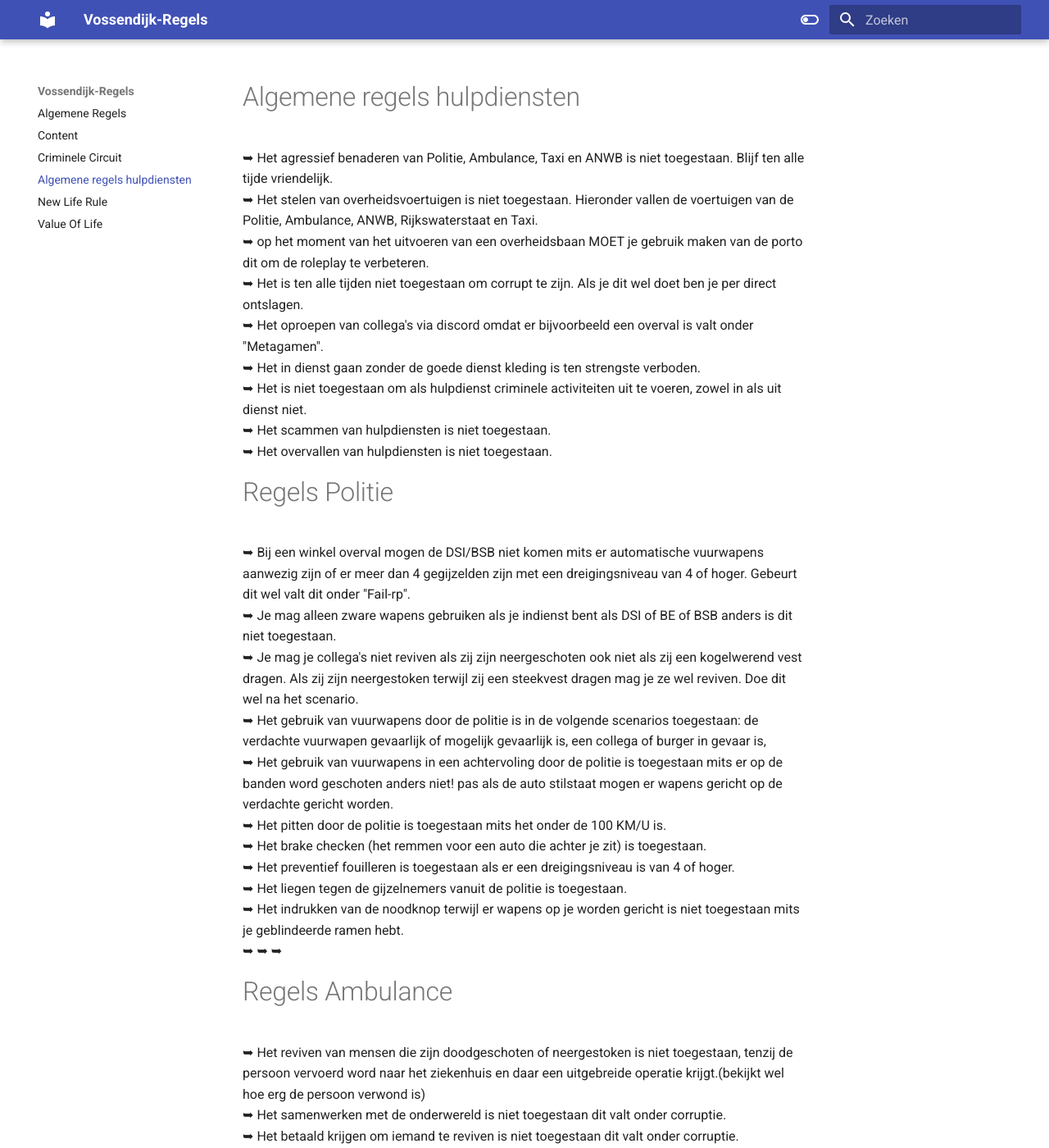
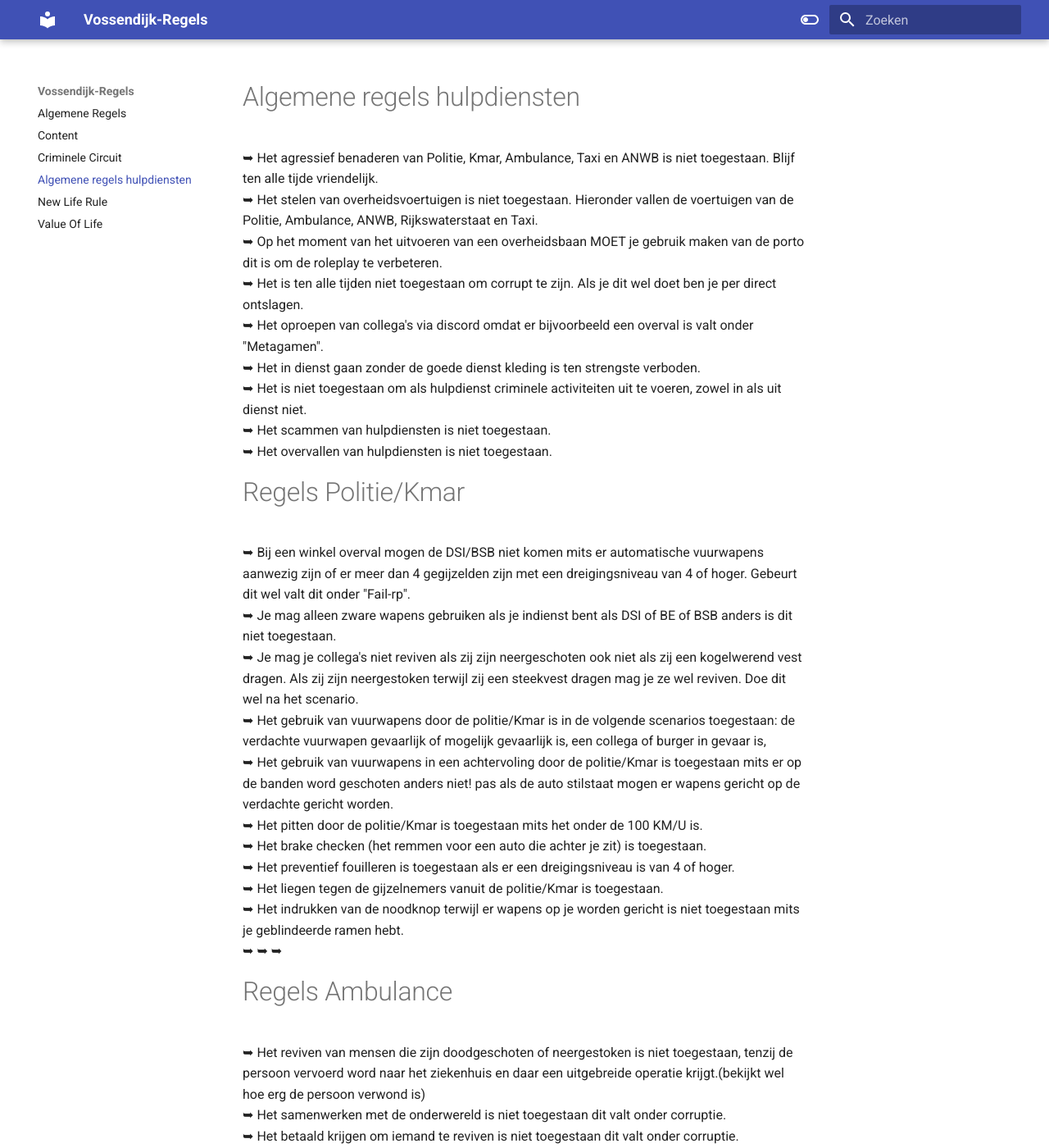
Before and after one commit to mrleduck/Vossendijk-Regels, an MkDocs documentation site: the page built from docs/hulpdiensten.md, in a window 1280 px wide and 1400 px high. Shown: the whole window at 82% size. Built offline with MkDocs 1.6.1 and Material for MkDocs 9.7.7, drawn with Linux system fonts in a browser that asks for light colours.

Commit message:
Update hulpdiensten.md

```diff
--- a/docs/hulpdiensten.md
+++ b/docs/hulpdiensten.md
@@ -1,8 +1,8 @@
 # Algemene regels hulpdiensten
 
- ➥ Het agressief benaderen van Politie, Ambulance, Taxi en ANWB is niet toegestaan. Blijf ten alle tijde vriendelijk.</br>
+ ➥ Het agressief benaderen van Politie, Kmar, Ambulance, Taxi en ANWB is niet toegestaan. Blijf ten alle tijde vriendelijk.</br>
  ➥ Het stelen van overheidsvoertuigen is niet toegestaan. Hieronder vallen de voertuigen van de Politie, Ambulance, ANWB, Rijkswaterstaat en Taxi.</br>
- ➥ op het moment van het uitvoeren van een overheidsbaan MOET je gebruik maken van de porto dit om de roleplay te verbeteren.</br>
+ ➥ Op het moment van het uitvoeren van een overheidsbaan MOET je gebruik maken van de porto dit is om de roleplay te verbeteren.</br>
  ➥ Het is ten alle tijden niet toegestaan om corrupt te zijn. Als je dit wel doet ben je per direct ontslagen.</br>
  ➥ Het oproepen van collega's via discord omdat er bijvoorbeeld een overval is valt onder "Metagamen".</br>
  ➥ Het in dienst gaan zonder de goede dienst kleding is ten strengste verboden.</br>
@@ -13,17 +13,17 @@
 
 
 
-# Regels Politie
+# Regels Politie/Kmar
 
  ➥ Bij een winkel overval mogen de DSI/BSB niet komen mits er automatische vuurwapens aanwezig zijn of er meer dan 4 gegijzelden zijn met een dreigingsniveau van 4 of hoger. Gebeurt dit wel valt dit onder "Fail-rp".</br>
  ➥ Je mag alleen zware wapens gebruiken als je indienst bent als DSI of BE of BSB anders is dit niet toegestaan.</br>
  ➥ Je mag je collega's niet reviven als zij zijn neergeschoten ook niet als zij een kogelwerend vest dragen. Als zij zijn neergestoken terwijl zij een steekvest dragen mag je ze wel reviven. Doe dit wel na het scenario. </br>
- ➥ Het gebruik van vuurwapens door de politie is in de volgende scenarios toegestaan: de verdachte vuurwapen gevaarlijk of mogelijk gevaarlijk is, een collega of burger in gevaar is, </br>
- ➥ Het gebruik van vuurwapens in een achtervoling door de politie is toegestaan mits er op de banden word geschoten anders niet! pas als de auto stilstaat mogen er wapens gericht op de verdachte gericht worden.</br>
- ➥ Het pitten door de politie is toegestaan mits het onder de 100 KM/U is. </br>
+ ➥ Het gebruik van vuurwapens door de politie/Kmar is in de volgende scenarios toegestaan: de verdachte vuurwapen gevaarlijk of mogelijk gevaarlijk is, een collega of burger in gevaar is, </br>
+ ➥ Het gebruik van vuurwapens in een achtervoling door de politie/Kmar is toegestaan mits er op de banden word geschoten anders niet! pas als de auto stilstaat mogen er wapens gericht op de verdachte gericht worden.</br>
+ ➥ Het pitten door de politie/Kmar is toegestaan mits het onder de 100 KM/U is. </br>
  ➥ Het brake checken (het remmen voor een auto die achter je zit) is toegestaan. </br>
  ➥ Het preventief fouilleren is toegestaan als er een dreigingsniveau is van 4 of hoger. </br>
- ➥ Het liegen tegen de gijzelnemers vanuit de politie is toegestaan.</br>
+ ➥ Het liegen tegen de gijzelnemers vanuit de politie/Kmar is toegestaan.</br>
  ➥ Het indrukken van de noodknop terwijl er wapens op je worden gericht is niet toegestaan mits je geblindeerde ramen hebt.</br>
  ➥
  ➥
```
